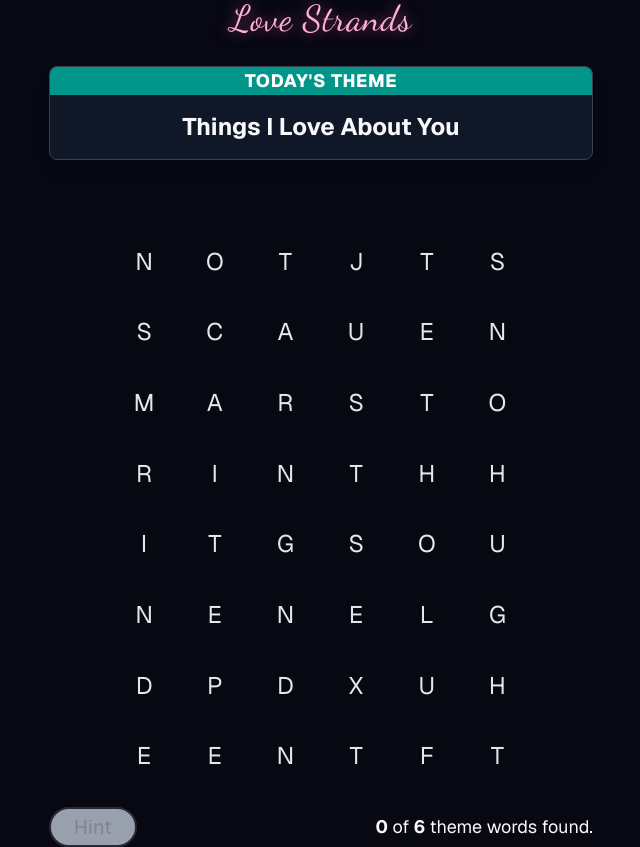
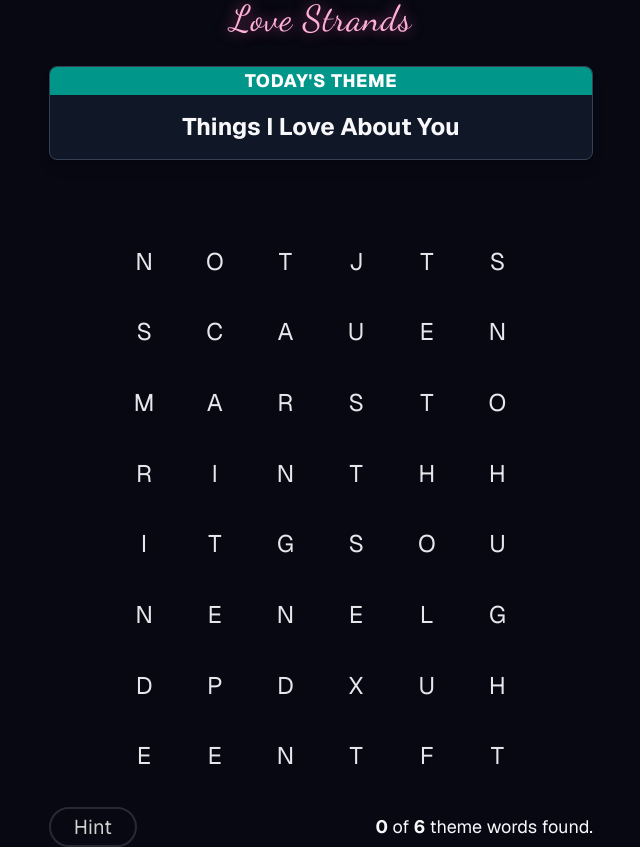
Before and after one commit to i-amare/love-strands, a Next.js app: page / in a window 1280 px wide. Shown: the whole page, without its empty margins (319-959 px from the left). Built offline with nearby package versions, Linux system fonts and the light colour scheme.

Commit message:
updating hint styling

```diff
--- a/app/components/StrandsGame.tsx
+++ b/app/components/StrandsGame.tsx
@@ -423,7 +423,7 @@ export default function StrandsGame() {
         <div className="mt-[0.45rem] flex items-center justify-between gap-[0.8rem]">
           <button
             type="button"
-            className={`relative inline-flex h-10 min-w-22 items-center justify-center overflow-hidden rounded-full border-2 bg-gray-400 text-[#d8d9e2] disabled:opacity-100 ${
+            className={`relative inline-flex h-10 min-w-22 items-center justify-center overflow-hidden rounded-full border-2 text-[#d8d9e2] disabled:opacity-100 ${
               canUseHint ? "cursor-pointer border-[#f5f6fb]" : "cursor-not-allowed border-[#272a35]"
             }`}
             onClick={useHint}
@@ -434,7 +434,7 @@ export default function StrandsGame() {
               style={{ width: `${hintChargePercent}%` }}
               aria-hidden="true"
             />
-            <span className="relative z-1 text-xl tracking-[0.01em] text-[#1b1d26] mix-blend-difference">
+            <span className="relative z-1 text-xl tracking-[0.01em] mix-blend-difference">
               Hint
             </span>
           </button>
```
